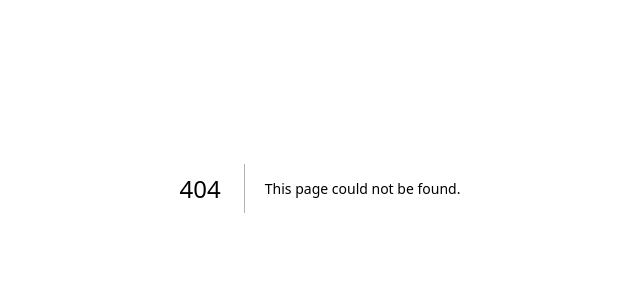
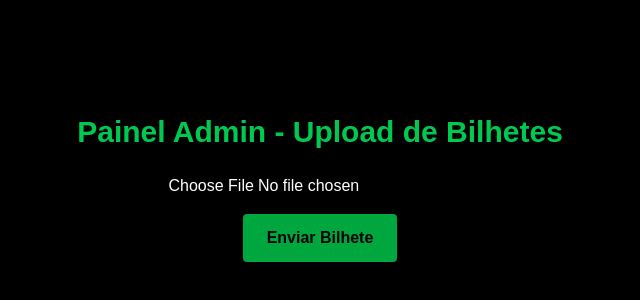
Before and after one commit to GTbetting/GTBetting, a Next.js app: page /admin in a window 1280 px wide. Before the commit this address had no page. Shown: the part 212-512 px from the top of the page, without its empty margins (320-960 px from the left). Built offline with nearby package versions, Linux system fonts and the light colour scheme; no server answers.

Commit message:
Create page.tsx

```diff
--- /dev/null
+++ b/app/admin/page.tsx
@@ -0,0 +1,60 @@
+"use client";
+
+import { useState } from "react";
+import { createClient } from "@supabase/supabase-js";
+
+const supabase = createClient(
+  process.env.NEXT_PUBLIC_SUPABASE_URL!,
+  process.env.NEXT_PUBLIC_SUPABASE_KEY!
+);
+
+export default function AdminPage() {
+  const [file, setFile] = useState<File | null>(null);
+  const [uploading, setUploading] = useState(false);
+  const [message, setMessage] = useState("");
+
+  const handleUpload = async () => {
+    if (!file) return;
+
+    setUploading(true);
+    setMessage("");
+
+    const fileName = `${Date.now()}-${file.name}`;
+    const { data, error } = await supabase.storage
+      .from("bilhetes")
+      .upload(fileName, file);
+
+    if (error) {
+      setMessage("❌ Erro ao enviar bilhete");
+      setUploading(false);
+      return;
+    }
+
+    setMessage("✅ Bilhete enviado com sucesso!");
+    setFile(null);
+    setUploading(false);
+  };
+
+  return (
+    <main className="min-h-screen bg-black text-white flex flex-col items-center justify-center p-6">
+      <h1 className="text-3xl font-bold text-green-500 mb-6">Painel Admin - Upload de Bilhetes</h1>
+
+      <input
+        type="file"
+        accept="image/*"
+        onChange={(e) => setFile(e.target.files?.[0] || null)}
+        className="mb-4"
+      />
+
+      <button
+        onClick={handleUpload}
+        disabled={uploading || !file}
+        className="bg-green-600 hover:bg-green-700 px-6 py-3 rounded text-black font-semibold"
+      >
+        {uploading ? "Enviando..." : "Enviar Bilhete"}
+      </button>
+
+      {message && <p className="mt-4 text-sm text-center">{message}</p>}
+    </main>
+  );
+}
```
